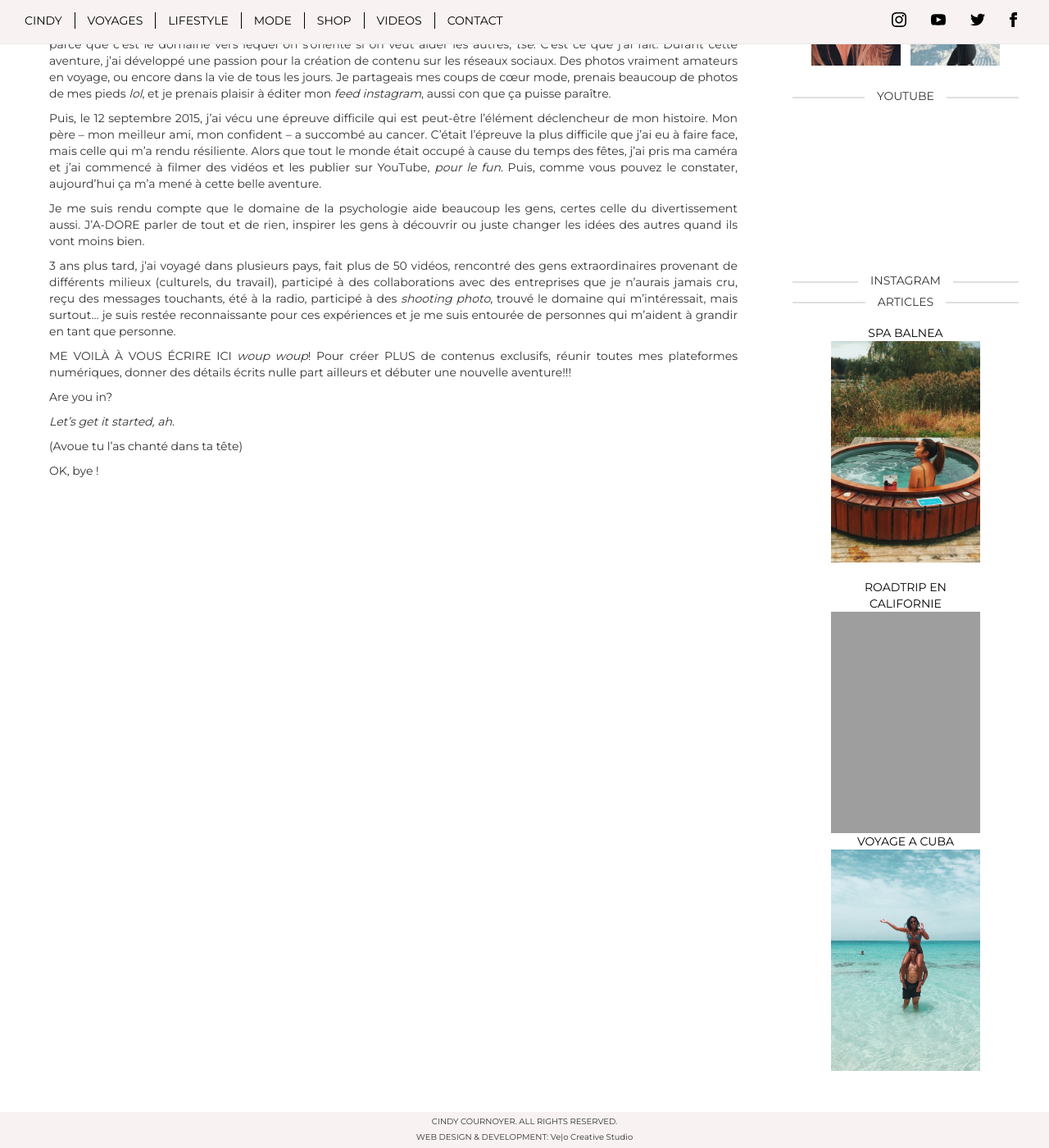
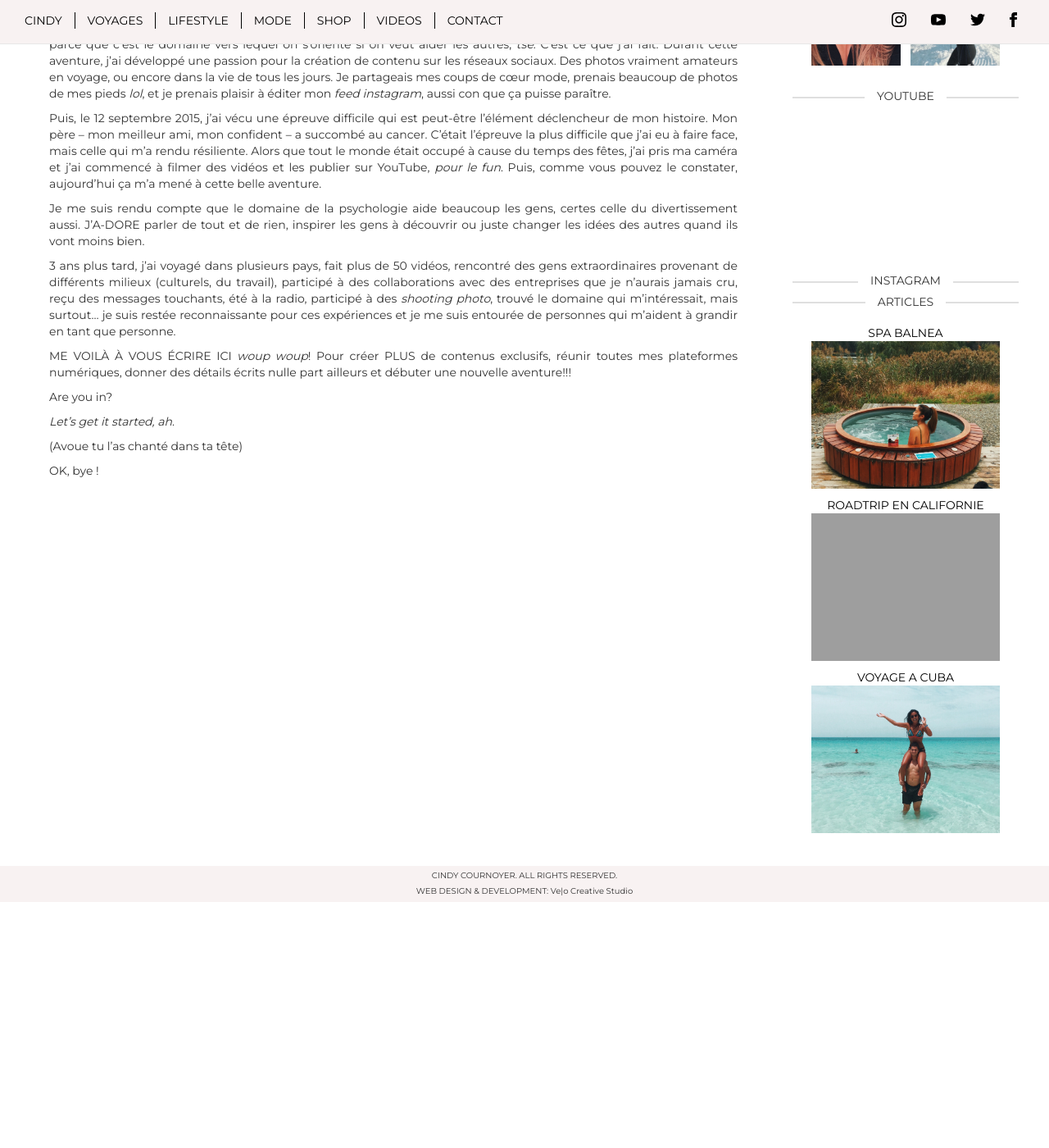
Before and after one commit to lpboucher/cindy-cournoyer, a Jekyll site: the page built from _pages/about.md, in a window 1280 px wide and 1400 px high, scrolled down 492 px. Shown: the whole window at 82% size. Built offline with Jekyll 4.4.1, drawn with Linux system fonts in a browser that asks for light colours; nearby versions of some CDN libraries; some web fonts are replaced; comment, search, counter and statistics services are not loaded; after the commit the page ends 1592 px from its top, so only the background shows below that; grey boxes are pictures that could not be loaded.

Commit message:
made article thumbnail widescreen by changing column span to 12 and reducing height of parent wrapper to 200px

```diff
--- a/_includes/related-side.html
+++ b/_includes/related-side.html
@@ -3,11 +3,11 @@
     {% if post.url != page.url %}
 
         {% assign maxRelated = 3 %}
-        {% assign columnWidth = 10 %}
+        {% assign columnWidth = 12 %}
 
         {% for category in post.categories %}
             {% unless page.categories contains category%}
-                <div class="col-md-offset-1 col-md-{{ columnWidth }}">
+                <div class="col-md-{{ columnWidth }}">
                     <div id="feature" class="feature">
                         <a href="{{ site.baseurl }}{{post.url}}">
                             <p class="title text-uppercase">{{ post.title }}</p>
--- a/assets/css/3-sections/_sidebar.sass
+++ b/assets/css/3-sections/_sidebar.sass
@@ -38,7 +38,7 @@
 
     #related
         .feature
-            height: 300px
+            height: 200px
 
             &:hover,
             &:focus
```
